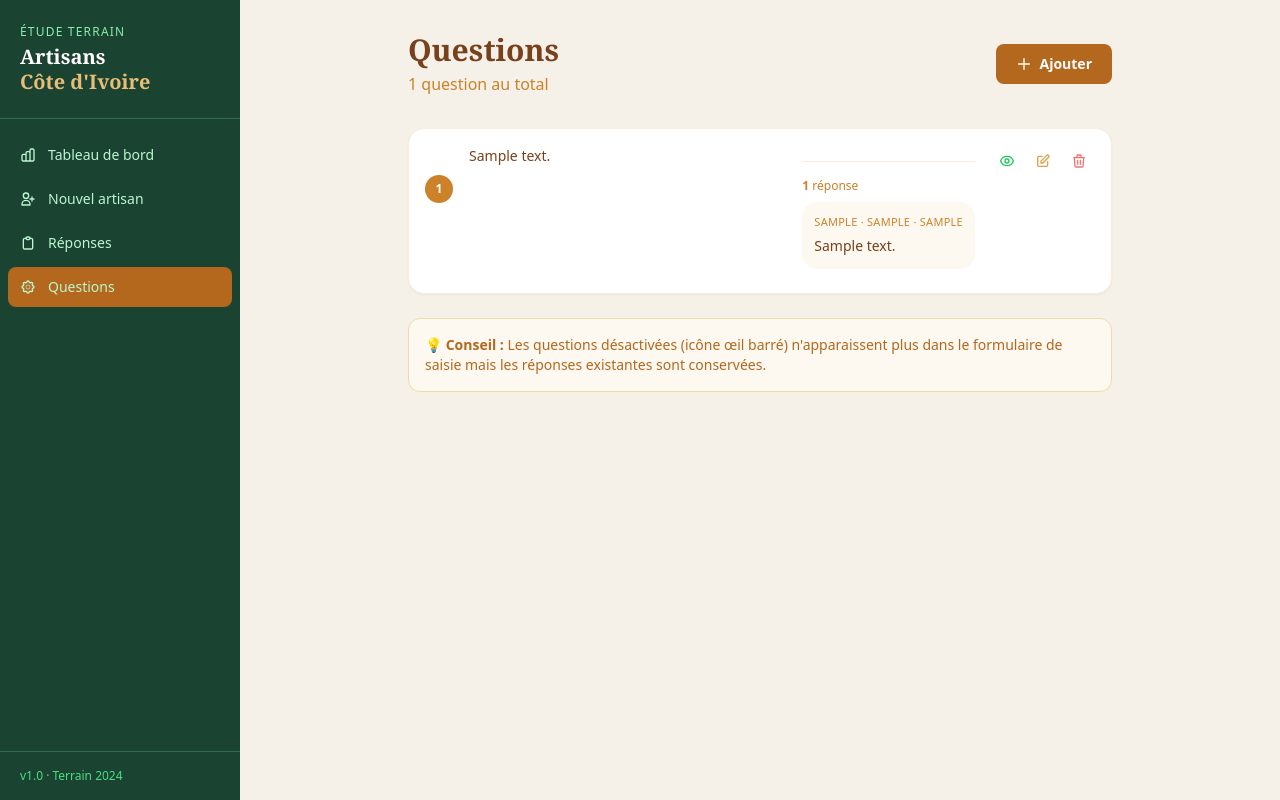
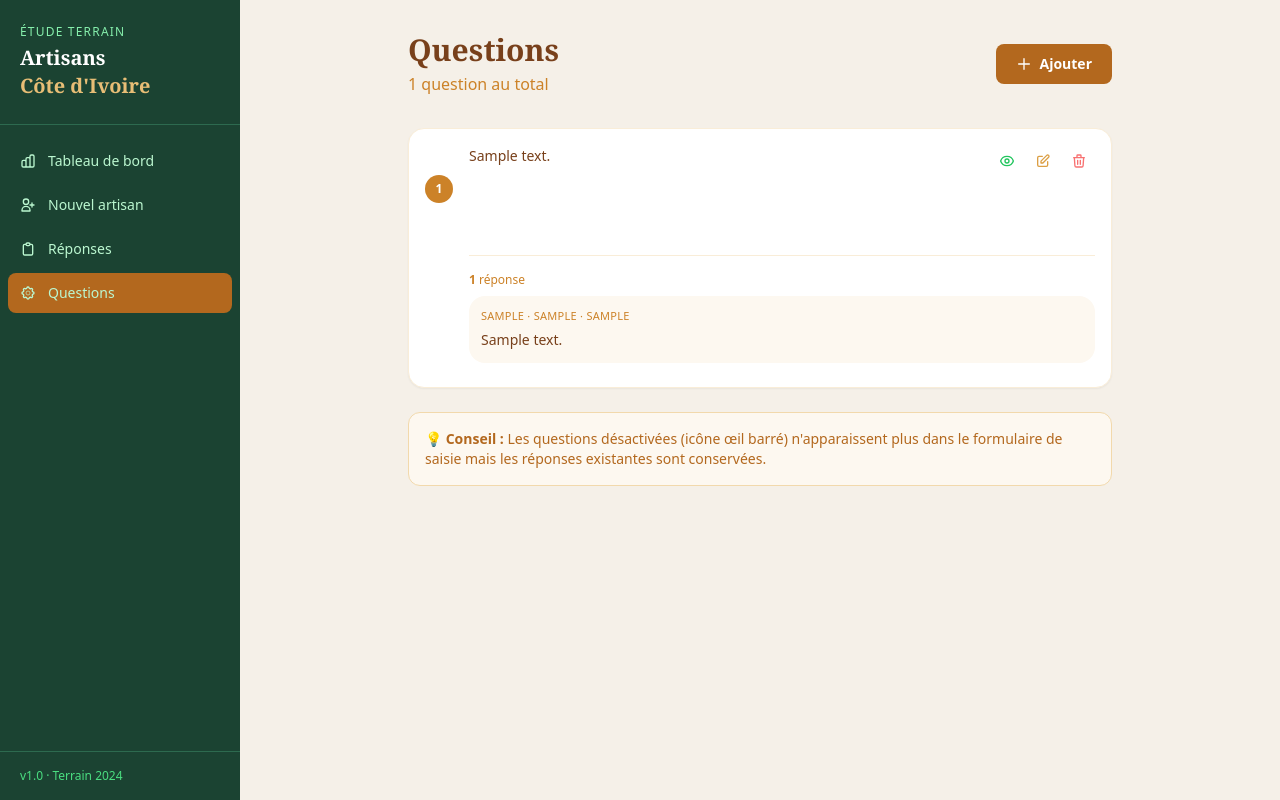
Before and after one commit to wahagnonan/kart, a Django app: page /questions/ in a window 1280 px wide. Run offline with Django 5.2, Linux system fonts and the light colour scheme; tables that the repository leaves empty hold one stand-in row (values such as "Sample post"); some libraries are stand-ins or nearby versions.

Commit message:
responsive all pages

```diff
--- a/artisans/templates/artisans/base.html
+++ b/artisans/templates/artisans/base.html
@@ -28,48 +28,48 @@
     .nav-link:hover { background-color: #2d6a4f; }
   </style>
 </head>
-<body class="min-h-screen flex">
+<body class="min-h-screen">
 
   <!-- Sidebar -->
-  <aside class="w-60 bg-forest-600 flex flex-col shrink-0 min-h-screen fixed top-0 left-0 h-full z-10">
-    <div class="px-5 py-6 border-b border-forest-500">
+  <aside class="fixed top-0 left-0 right-0 md:right-auto md:w-60 bg-forest-600 flex flex-col shrink-0 md:min-h-screen md:h-full z-10">
+    <div class="px-4 py-4 md:px-5 md:py-6 border-b border-forest-500">
       <p class="text-xs uppercase tracking-widest text-green-300 mb-1">Étude terrain</p>
-      <h1 class="text-xl font-bold leading-tight text-white" style="font-family:Georgia,serif">
-        Artisans<br>
+      <h1 class="text-lg md:text-xl font-bold leading-tight text-white" style="font-family:Georgia,serif">
+        Artisans<br class="hidden md:block">
         <span class="text-earth-300">Côte d'Ivoire</span>
       </h1>
     </div>
-    <nav class="flex-1 px-2 py-4 space-y-1">
+    <nav class="flex md:flex-col md:flex-1 gap-1 md:gap-0 px-2 py-2 md:py-4 md:space-y-1 overflow-x-auto">
       <a href="{% url 'dashboard' %}"
-         class="flex items-center gap-3 px-3 py-2.5 rounded-lg text-sm font-medium transition-colors nav-link {% if request.resolver_match.url_name == 'dashboard' %}nav-active{% endif %}">
-        <svg class="w-4 h-4" fill="none" stroke="currentColor" viewBox="0 0 24 24"><path stroke-linecap="round" stroke-linejoin="round" stroke-width="2" d="M9 19v-6a2 2 0 00-2-2H5a2 2 0 00-2 2v6a2 2 0 002 2h2a2 2 0 002-2zm0 0V9a2 2 0 012-2h2a2 2 0 012 2v10m-6 0a2 2 0 002 2h2a2 2 0 002-2m0 0V5a2 2 0 012-2h2a2 2 0 012 2v14a2 2 0 01-2 2h-2a2 2 0 01-2-2z"/></svg>
+         class="flex items-center gap-2 md:gap-3 px-3 py-2.5 rounded-lg text-sm font-medium transition-colors nav-link whitespace-nowrap {% if request.resolver_match.url_name == 'dashboard' %}nav-active{% endif %}">
+        <svg class="w-4 h-4 shrink-0" fill="none" stroke="currentColor" viewBox="0 0 24 24"><path stroke-linecap="round" stroke-linejoin="round" stroke-width="2" d="M9 19v-6a2 2 0 00-2-2H5a2 2 0 00-2 2v6a2 2 0 002 2h2a2 2 0 002-2zm0 0V9a2 2 0 012-2h2a2 2 0 012 2v10m-6 0a2 2 0 002 2h2a2 2 0 002-2m0 0V5a2 2 0 012-2h2a2 2 0 012 2v14a2 2 0 01-2 2h-2a2 2 0 01-2-2z"/></svg>
         Tableau de bord
       </a>
       <a href="{% url 'nouveau' %}"
-         class="flex items-center gap-3 px-3 py-2.5 rounded-lg text-sm font-medium transition-colors nav-link {% if request.resolver_match.url_name == 'nouveau' %}nav-active{% endif %}">
-        <svg class="w-4 h-4" fill="none" stroke="currentColor" viewBox="0 0 24 24"><path stroke-linecap="round" stroke-linejoin="round" stroke-width="2" d="M18 9v3m0 0v3m0-3h3m-3 0h-3m-2-5a4 4 0 11-8 0 4 4 0 018 0zM3 20a6 6 0 0112 0v1H3v-1z"/></svg>
+         class="flex items-center gap-2 md:gap-3 px-3 py-2.5 rounded-lg text-sm font-medium transition-colors nav-link whitespace-nowrap {% if request.resolver_match.url_name == 'nouveau' %}nav-active{% endif %}">
+        <svg class="w-4 h-4 shrink-0" fill="none" stroke="currentColor" viewBox="0 0 24 24"><path stroke-linecap="round" stroke-linejoin="round" stroke-width="2" d="M18 9v3m0 0v3m0-3h3m-3 0h-3m-2-5a4 4 0 11-8 0 4 4 0 018 0zM3 20a6 6 0 0112 0v1H3v-1z"/></svg>
         Nouvel artisan
       </a>
       <a href="{% url 'reponses' %}"
-         class="flex items-center gap-3 px-3 py-2.5 rounded-lg text-sm font-medium transition-colors nav-link {% if request.resolver_match.url_name == 'reponses' %}nav-active{% endif %}">
-        <svg class="w-4 h-4" fill="none" stroke="currentColor" viewBox="0 0 24 24"><path stroke-linecap="round" stroke-linejoin="round" stroke-width="2" d="M9 5H7a2 2 0 00-2 2v12a2 2 0 002 2h10a2 2 0 002-2V7a2 2 0 00-2-2h-2M9 5a2 2 0 002 2h2a2 2 0 002-2M9 5a2 2 0 012-2h2a2 2 0 012 2"/></svg>
+         class="flex items-center gap-2 md:gap-3 px-3 py-2.5 rounded-lg text-sm font-medium transition-colors nav-link whitespace-nowrap {% if request.resolver_match.url_name == 'reponses' %}nav-active{% endif %}">
+        <svg class="w-4 h-4 shrink-0" fill="none" stroke="currentColor" viewBox="0 0 24 24"><path stroke-linecap="round" stroke-linejoin="round" stroke-width="2" d="M9 5H7a2 2 0 00-2 2v12a2 2 0 002 2h10a2 2 0 002-2V7a2 2 0 00-2-2h-2M9 5a2 2 0 002 2h2a2 2 0 002-2M9 5a2 2 0 012-2h2a2 2 0 012 2"/></svg>
         Réponses
       </a>
       <a href="{% url 'admin_questions' %}"
-         class="flex items-center gap-3 px-3 py-2.5 rounded-lg text-sm font-medium transition-colors nav-link {% if request.resolver_match.url_name == 'admin_questions' %}nav-active{% endif %}">
-        <svg class="w-4 h-4" fill="none" stroke="currentColor" viewBox="0 0 24 24"><path stroke-linecap="round" stroke-linejoin="round" stroke-width="2" d="M10.325 4.317c.426-1.756 2.924-1.756 3.35 0a1.724 1.724 0 002.573 1.066c1.543-.94 3.31.826 2.37 2.37a1.724 1.724 0 001.065 2.572c1.756.426 1.756 2.924 0 3.35a1.724 1.724 0 00-1.066 2.573c.94 1.543-.826 3.31-2.37 2.37a1.724 1.724 0 00-2.572 1.065c-.426 1.756-2.924 1.756-3.35 0a1.724 1.724 0 00-2.573-1.066c-1.543.94-3.31-.826-2.37-2.37a1.724 1.724 0 00-1.065-2.572c-1.756-.426-1.756-2.924 0-3.35a1.724 1.724 0 001.066-2.573c-.94-1.543.826-3.31 2.37-2.37.996.608 2.296.07 2.572-1.065z"/><circle cx="12" cy="12" r="3"/></svg>
+         class="flex items-center gap-2 md:gap-3 px-3 py-2.5 rounded-lg text-sm font-medium transition-colors nav-link whitespace-nowrap {% if request.resolver_match.url_name == 'admin_questions' %}nav-active{% endif %}">
+        <svg class="w-4 h-4 shrink-0" fill="none" stroke="currentColor" viewBox="0 0 24 24"><path stroke-linecap="round" stroke-linejoin="round" stroke-width="2" d="M10.325 4.317c.426-1.756 2.924-1.756 3.35 0a1.724 1.724 0 002.573 1.066c1.543-.94 3.31.826 2.37 2.37a1.724 1.724 0 001.065 2.572c1.756.426 1.756 2.924 0 3.35a1.724 1.724 0 00-1.066 2.573c.94 1.543-.826 3.31-2.37 2.37a1.724 1.724 0 00-2.572 1.065c-.426 1.756-2.924 1.756-3.35 0a1.724 1.724 0 00-2.573-1.066c-1.543.94-3.31-.826-2.37-2.37a1.724 1.724 0 00-1.065-2.572c-1.756-.426-1.756-2.924 0-3.35a1.724 1.724 0 001.066-2.573c-.94-1.543.826-3.31 2.37-2.37.996.608 2.296.07 2.572-1.065z"/><circle cx="12" cy="12" r="3"/></svg>
         Questions
       </a>
     </nav>
-    <div class="px-5 py-4 border-t border-forest-500">
+    <div class="hidden md:block px-5 py-4 border-t border-forest-500">
       <p class="text-xs text-green-400">v1.0 · Terrain 2024</p>
     </div>
   </aside>
 
   <!-- Page content -->
-  <main class="flex-1 ml-60 min-h-screen">
+  <main class="min-h-screen w-full md:w-auto pt-36 md:pt-0 md:ml-60">
     {% if messages %}
-    <div class="fixed top-4 right-4 z-50 space-y-2">
+    <div class="fixed top-32 right-4 left-4 md:top-4 md:left-auto z-50 space-y-2">
       {% for message in messages %}
       <div class="px-5 py-3 rounded-xl shadow-lg text-sm font-medium
         {% if message.tags == 'success' %}bg-green-500 text-white
--- a/artisans/templates/artisans/questions.html
+++ b/artisans/templates/artisans/questions.html
@@ -2,35 +2,35 @@
 {% block title %}Gestion des questions{% endblock %}
 
 {% block content %}
-<div class="p-8 max-w-3xl mx-auto">
+<div class="px-4 py-6 sm:p-8 max-w-3xl mx-auto">
 
-  <div class="flex items-center justify-between mb-8">
+  <div class="flex flex-col sm:flex-row sm:items-center sm:justify-between gap-4 mb-8">
     <div>
-      <h2 class="text-3xl font-bold text-earth-800" style="font-family:Georgia,serif">Questions</h2>
+      <h2 class="text-2xl sm:text-3xl font-bold text-earth-800" style="font-family:Georgia,serif">Questions</h2>
       <p class="text-earth-500 mt-1">{{ questions|length }} question{{ questions|length|pluralize }} au total</p>
     </div>
     <button onclick="document.getElementById('addForm').classList.toggle('hidden')"
-      class="bg-earth-600 hover:bg-earth-700 text-white font-semibold px-5 py-2.5 rounded-lg transition-colors flex items-center gap-2 text-sm">
+      class="w-full sm:w-auto justify-center bg-earth-600 hover:bg-earth-700 text-white font-semibold px-5 py-2.5 rounded-lg transition-colors flex items-center gap-2 text-sm">
       <svg class="w-4 h-4" fill="none" stroke="currentColor" viewBox="0 0 24 24"><path stroke-linecap="round" stroke-linejoin="round" stroke-width="2" d="M12 4v16m8-8H4"/></svg>
       Ajouter
     </button>
   </div>
 
   <!-- Formulaire ajout -->
-  <div id="addForm" class="hidden bg-white rounded-2xl shadow-sm border-2 border-earth-300 p-6 mb-6">
+  <div id="addForm" class="hidden bg-white rounded-2xl shadow-sm border-2 border-earth-300 p-5 sm:p-6 mb-6">
     <h3 class="font-semibold text-earth-700 mb-3">Nouvelle question</h3>
     <form method="post" action="{% url 'question_ajouter' %}">
       {% csrf_token %}
       <textarea name="texte" rows="2" required autofocus
         placeholder="Rédigez votre question..."
         class="w-full border border-earth-200 rounded-lg px-4 py-2.5 focus:outline-none focus:ring-2 focus:ring-earth-400 text-sm bg-white resize-none mb-3"></textarea>
-      <div class="flex gap-2 justify-end">
+      <div class="flex flex-col sm:flex-row gap-2 sm:justify-end">
         <button type="button" onclick="document.getElementById('addForm').classList.add('hidden')"
           class="bg-white hover:bg-earth-50 text-earth-700 border border-earth-300 font-semibold px-4 py-2 rounded-lg transition-colors text-sm">
           Annuler
         </button>
         <button type="submit"
-          class="bg-earth-600 hover:bg-earth-700 text-white font-semibold px-4 py-2 rounded-lg transition-colors text-sm flex items-center gap-1">
+          class="bg-earth-600 hover:bg-earth-700 text-white font-semibold px-4 py-2 rounded-lg transition-colors text-sm flex items-center justify-center gap-1">
           <svg class="w-4 h-4" fill="none" stroke="currentColor" viewBox="0 0 24 24"><path stroke-linecap="round" stroke-linejoin="round" stroke-width="2" d="M5 13l4 4L19 7"/></svg>
           Enregistrer
         </button>
@@ -43,10 +43,10 @@
   <div class="space-y-3">
     {% for q in questions %}
     <div class="bg-white rounded-2xl shadow-sm border border-earth-100 p-4 {% if not q.active %}opacity-50{% endif %}" id="q-{{ q.id }}">
-      <div class="flex items-start gap-4">
+      <div class="flex flex-wrap items-start gap-4">
 
         <!-- Ordre + flèches -->
-        <div class="flex flex-col items-center gap-1 pt-0.5 shrink-0">
+        <div class="order-1 flex flex-col items-center gap-1 pt-0.5 shrink-0">
           <form method="post" action="{% url 'question_monter' q.pk %}">
             {% csrf_token %}
             <button type="submit" class="text-earth-300 hover:text-earth-600 transition-colors {% if forloop.first %}invisible{% endif %}" title="Monter">
@@ -63,7 +63,7 @@
         </div>
 
         <!-- Texte / formulaire d'édition -->
-        <div class="flex-1 min-w-0">
+        <div class="order-2 flex-1 min-w-0">
           <div id="view-{{ q.id }}">
             <p class="text-earth-800 text-sm leading-relaxed">{{ q.texte }}</p>
           </div>
@@ -72,7 +72,7 @@
               {% csrf_token %}
               <textarea name="texte" rows="2"
                 class="w-full border border-earth-200 rounded-lg px-3 py-2 focus:outline-none focus:ring-2 focus:ring-earth-400 text-sm bg-white resize-none mb-2">{{ q.texte }}</textarea>
-              <div class="flex gap-2">
+              <div class="flex flex-col sm:flex-row gap-2">
                 <button type="submit" class="bg-earth-600 hover:bg-earth-700 text-white text-xs font-semibold px-3 py-1.5 rounded-lg transition-colors">Sauvegarder</button>
                 <button type="button" onclick="toggleEdit('{{ q.id }}')" class="bg-white hover:bg-earth-50 text-earth-600 border border-earth-300 text-xs font-semibold px-3 py-1.5 rounded-lg transition-colors">Annuler</button>
               </div>
@@ -81,7 +81,7 @@
         </div>
 
         <!-- Réponses liées -->
-        <div class="mt-4 border-t border-earth-100 pt-4">
+        <div class="order-4 w-full mt-2 sm:ml-11 border-t border-earth-100 pt-4">
           <p class="text-xs text-earth-500 mb-2">
             <strong>{{ q.reponses.all|length }}</strong> réponse{{ q.reponses.all|length|pluralize }}
           </p>
@@ -96,7 +96,7 @@
         </div>
 
         <!-- Actions -->
-        <div class="flex items-center gap-1 shrink-0">
+        <div class="order-3 flex items-center gap-1 shrink-0 ml-auto">
           <!-- Toggle actif -->
           <form method="post" action="{% url 'question_toggle' q.pk %}">
             {% csrf_token %}
@@ -128,7 +128,7 @@
     {% endfor %}
   </div>
   {% else %}
-  <div class="bg-white rounded-2xl shadow-sm border border-earth-100 p-16 text-center text-earth-400">
+  <div class="bg-white rounded-2xl shadow-sm border border-earth-100 p-8 sm:p-16 text-center text-earth-400">
     Aucune question. Cliquez sur "Ajouter" pour commencer.
   </div>
   {% endif %}
```
Also changed, not shown: BACK/wsgi_pythonanywhere.py (+1 -43 lines), DEPLOYMENT.md (deleted, +0 -187 lines), artisans/templates/artisans/dashboard.html (+12 -12 lines), artisans/templates/artisans/nouveau.html (+5 -5 lines), artisans/templates/artisans/reponses.html (+13 -13 lines).
